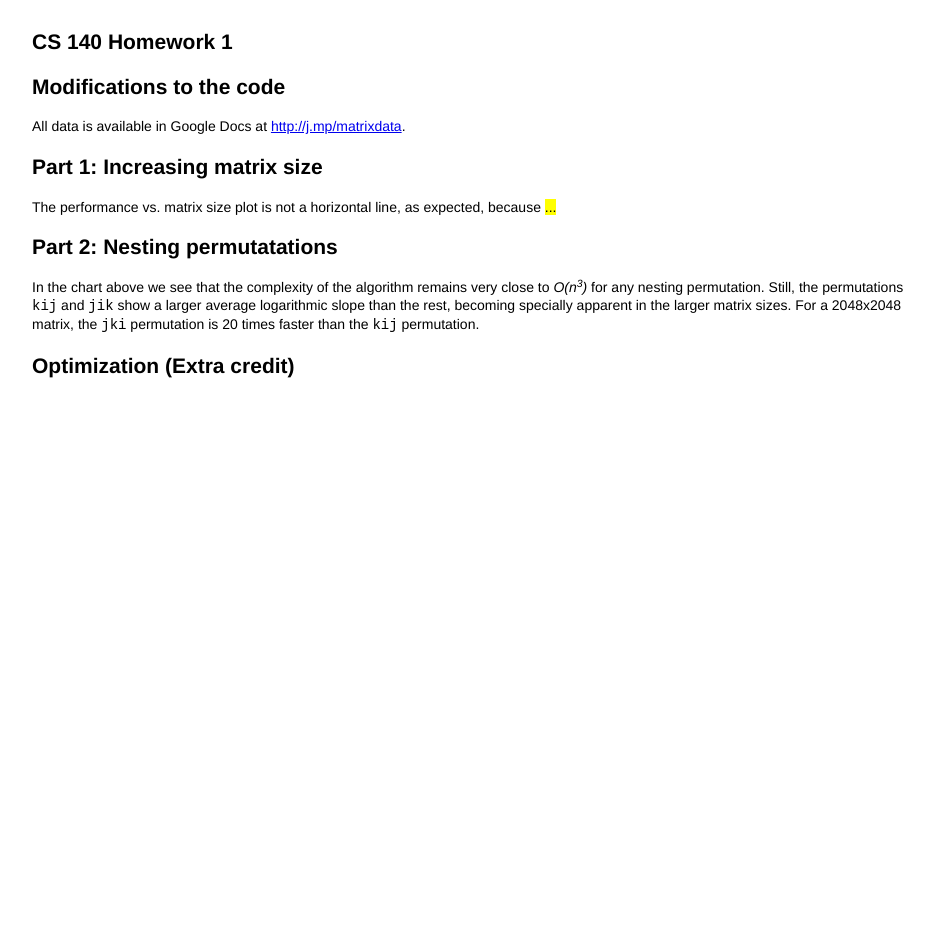
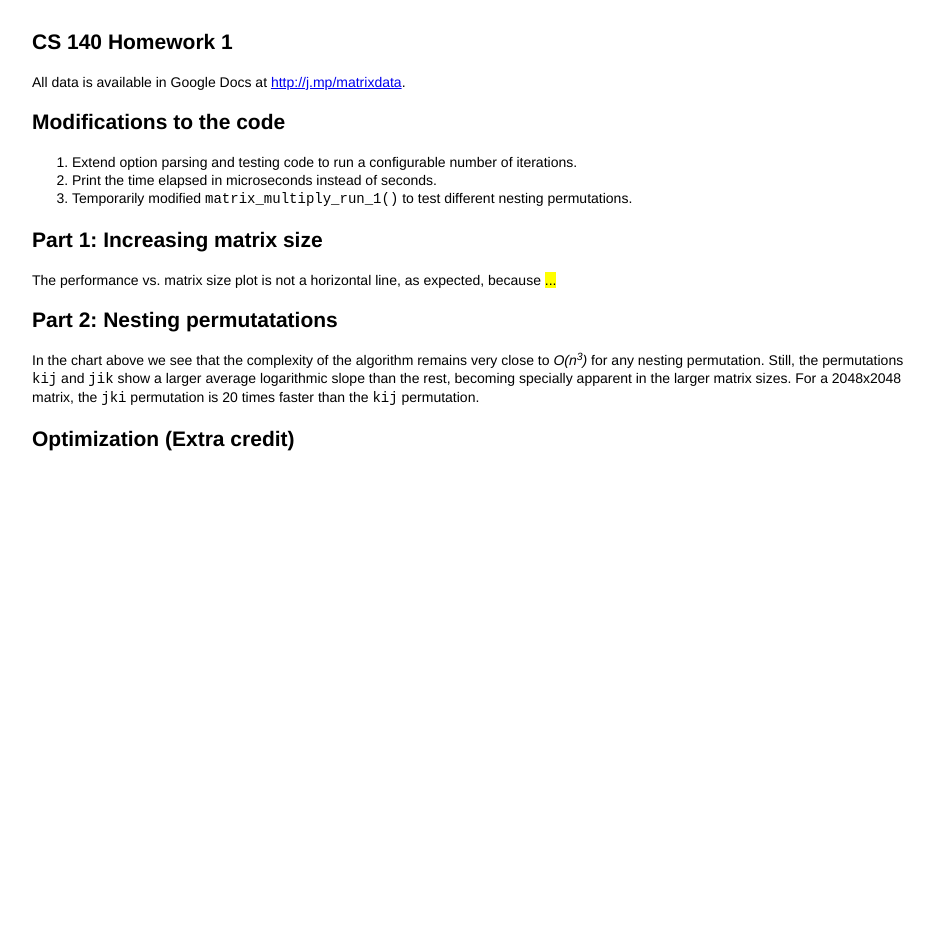
Before and after one commit to ariofrio/cs140-hw1, a Jekyll site: the page built from index.md, in a window 1280 px wide. Shown: the whole page, without its empty margins (158-1092 px from the left). Built offline with Jekyll 4.4.1, drawn with Linux system fonts in a browser that asks for light colours; Markdown is read by kramdown in place of the engine named in the settings; a script that is not in the unit is left out.

Commit message:
Add modifications to the code section

```diff
--- a/index.md
+++ b/index.md
@@ -3,9 +3,14 @@ layout: article
 title: CS 140 Homework 1
 ---
 
+All data is available in Google Docs at <http://j.mp/matrixdata>.
+
 ## Modifications to the code
 
-All data is available in Google Docs at <http://j.mp/matrixdata>.
+ 1. Extend option parsing and testing code to run a configurable number of
+    iterations.
+ 2. Print the time elapsed in microseconds instead of seconds.
+ 3. Temporarily modified `matrix_multiply_run_1()` to test different nesting permutations.
 
 ## Part 1: Increasing matrix size
 
```
